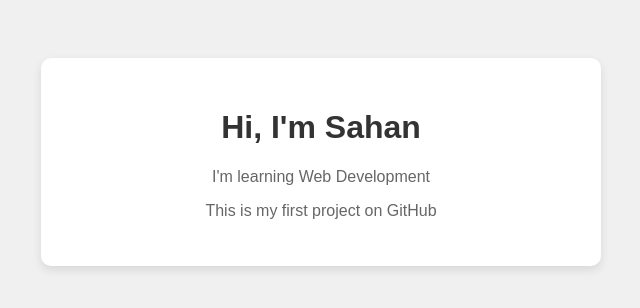
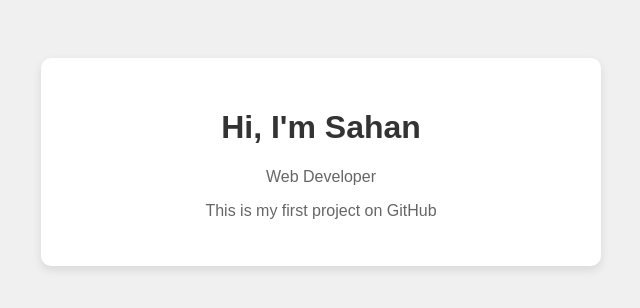
Before and after one commit to sahan2006-max/my-first-project, a plain HTML site: page index.html in a window 1280 px wide. Shown: the whole page, without its empty margins (319-959 px from the left). Drawn offline with Linux system fonts and the light colour scheme.

Commit message:
Update index.html

```diff
--- a/index.html
+++ b/index.html
@@ -24,7 +24,7 @@
 <body>
   <div class="card">
     <h1>Hi, I'm Sahan</h1>
-    <p>I'm learning Web Development</p>
+    <p>Web Developer</p>
     <p>This is my first project on GitHub</p>
   </div>
 </body>
```
